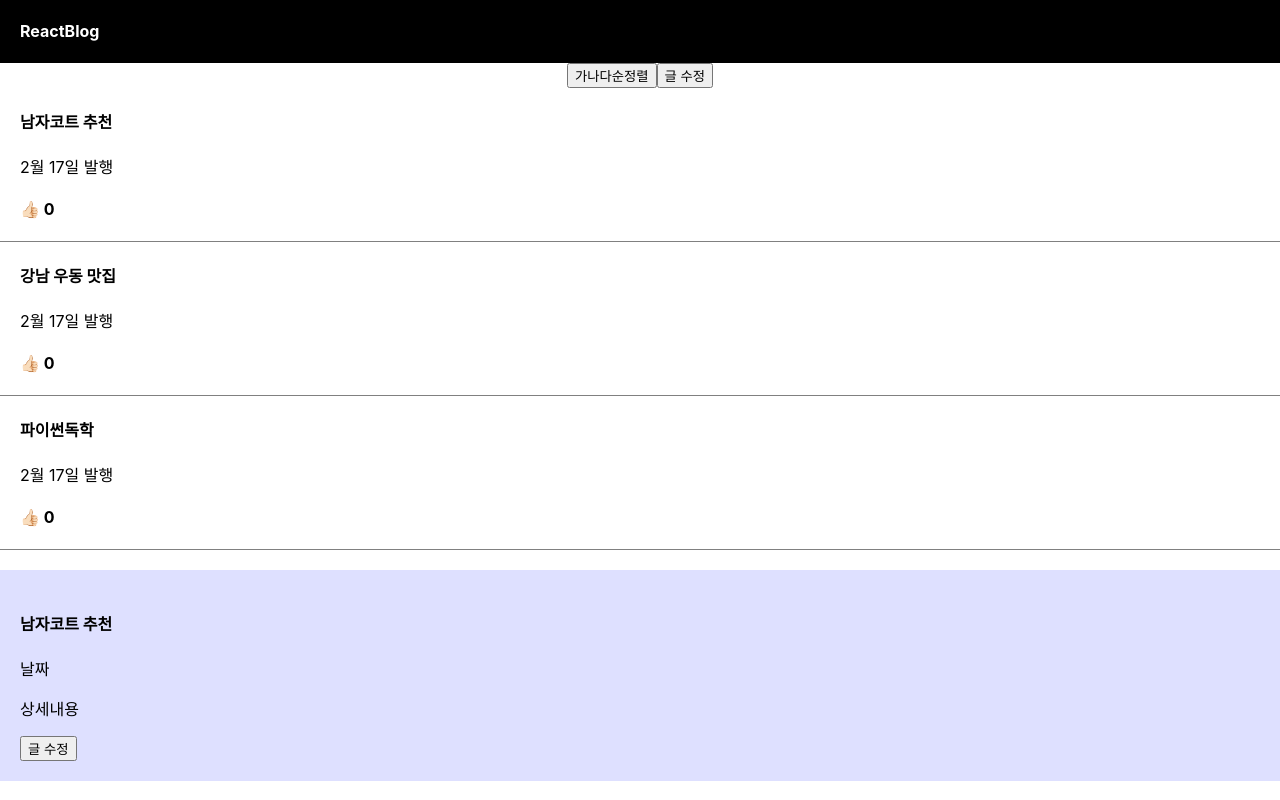
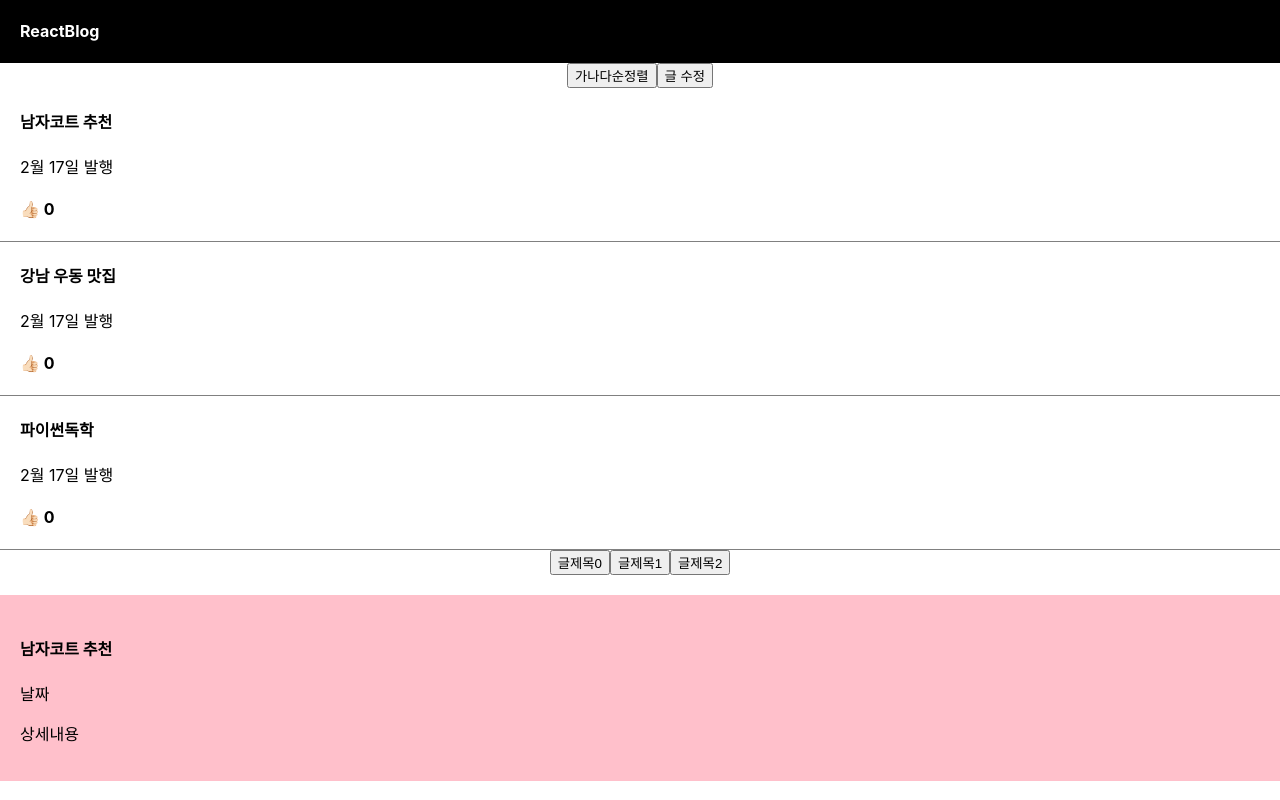
Before and after one commit to ryudain05/BLOG, a React (Create React App) app: page / in a window 1280 px wide. Both pictures are taken after a click on the element "남자코트 추천". Built offline with nearby package versions, Linux system fonts and the light colour scheme.

Commit message:
feat/modal 색상 변경

```diff
--- a/src/App.js
+++ b/src/App.js
@@ -13,6 +13,7 @@ function App() {
 
   let [like, likechange] = useState([0, 0, 0]);
   let [modal, setModal] = useState(false);
+  let [title_cnt, setTitle] = useState(0);
 
   return (
     <div className="App">
@@ -69,20 +70,35 @@ function App() {
         );
       })}
 
+      <button
+        onClick={() => {
+          setTitle(0);
+        }}
+      >
+        글제목0
+      </button>
+      <button
+        onClick={() => {
+          setTitle(1);
+        }}
+      >
+        글제목1
+      </button>
+      <button
+        onClick={() => {
+          setTitle(2);
+        }}
+      >
+        글제목2
+      </button>
+
       {/* 동적 UI 만드는 Step
        * 1. html css로 미리 디자인 완성
        * 2. UI 현재 상태를 state로 저장
        * 3. state에 따라 UI가 어떻게 보일지 작성
        */}
       {modal == true ? (
-        <Modal
-          onClick={() => {
-            let copy = [...title];
-            copy[0] = "여자코트 추천";
-            choice(copy);
-          }}
-          title={title}
-        />
+        <Modal color={"pink"} title_cnt={title_cnt} title={title} />
       ) : null}
     </div>
   );
@@ -101,10 +117,16 @@ function Modal(props) {
   return (
     <div className="modal" style={{ background: props.color }}>
       {/* props 사용 자식에서 부모는 불가능 옆집 불가능*/}
-      <h4>{props.title[0]}</h4>
+      <h4>{props.title[props.title_cnt]}</h4>
       <p>날짜</p>
       <p>상세내용</p>
-      <button>글 수정</button>
+      {/* <button
+        onClick={() => {
+          props.choice(["여자코트 추천", "강남 우동 맛집", "파이썬 독학"]);
+        }}
+      >
+        글 수정
+      </button> */}
     </div>
   );
 }
```
